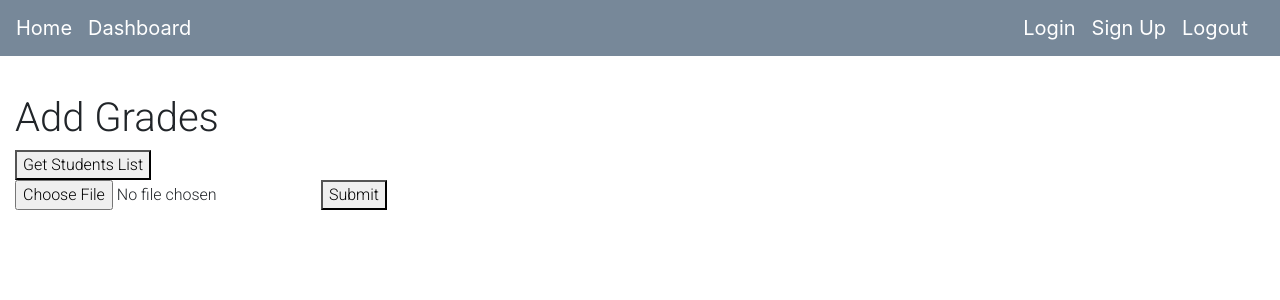
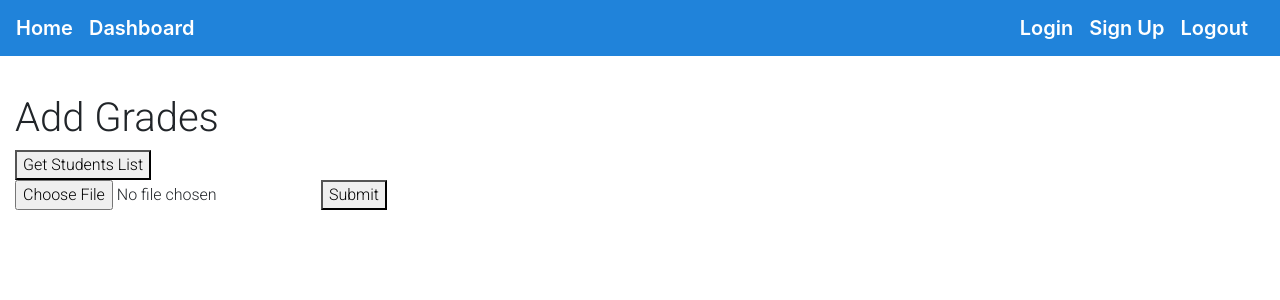
Before and after one commit to paridhisharma24/LMS, a Flask app: page /addGrades in a window 1280 px wide. Shown: the top 300 px of the page. Run offline with Flask 2, Linux system fonts and the light colour scheme; parts of the project's set-up code (start-up, migrations or seed data) failed here and were passed over; some libraries are stand-ins or nearby versions.

Commit message:
changed font weights and navbar color
changed font weights and navbar color for uniformity

```diff
--- a/templates/base.html
+++ b/templates/base.html
@@ -14,21 +14,21 @@
     </head>
 
     <body>
-        <div class="navbar navbar-expand-lg navbar-light fixed-top" style="background-color: lightslategray;">
-            <a class="navbar-brand" style="color: white;" href="{{ url_for('main.index') }}" >
+        <div class="navbar navbar-expand-lg navbar-light fixed-top" style="background-color: #2083da;">
+            <a class="navbar-brand" style="color:white; font-weight:600;" href="{{ url_for('main.index') }}" >
                 Home
             </a>
             <ul class="navbar-nav mr-auto nav-pills">
-            <a class="navbar-brand" style="color:white" href="{{ url_for('main.dashboard') }}">
-                Dashboard</a>
+                <a class="navbar-brand" style="color:white; font-weight:600;" href="{{ url_for('main.dashboard') }}">
+                 Dashboard</a>
             </ul>
-            <a class="navbar-brand" style="color: white;" href="{{ url_for('auth.login') }}">
+            <a class="navbar-brand" style="color:white; font-weight:600;" href="{{ url_for('auth.login') }}">
                 Login
             </a>
-            <a class="navbar-brand" style="color: white;" href="{{ url_for('auth.signup') }}">
+            <a class="navbar-brand" style="color:white; font-weight:600;" href="{{ url_for('auth.signup') }}">
                 Sign Up
             </a>
-            <a class="navbar-brand" style="color: white;" href="{{ url_for('auth.logout') }}">
+            <a class="navbar-brand" style="color:white; font-weight:600;" href="{{ url_for('auth.logout') }}">
                 Logout
             </a>
         </div>
```
